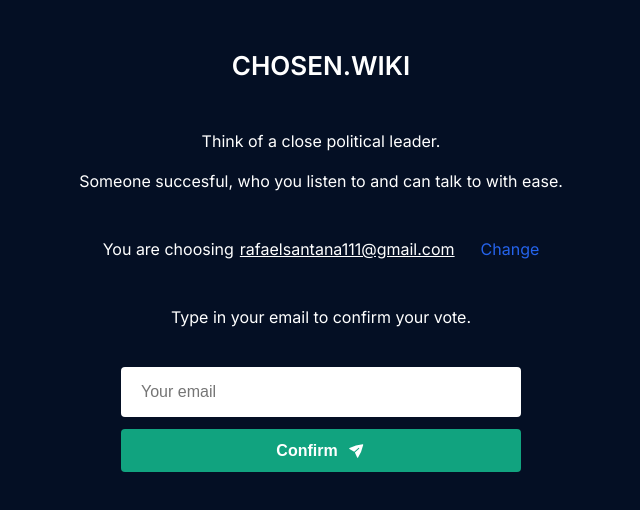
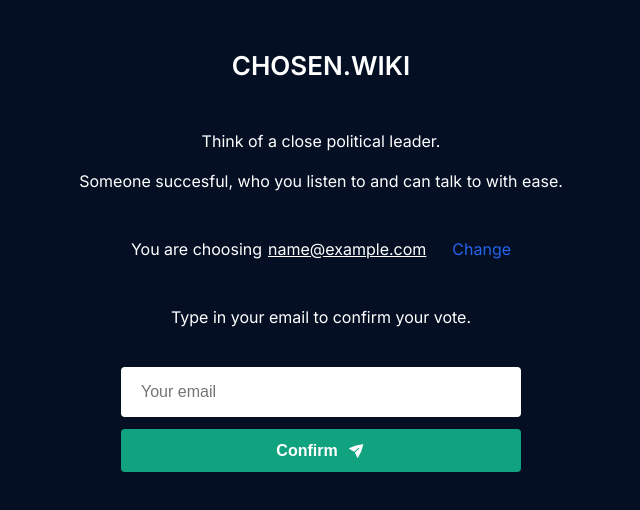
Before and after one commit to xsantanax/chosen, a Next.js app: page / in a window 1280 px wide. Both pictures are taken after typing "name@example.com" into the empty fields and a click on the button "Confirm". Shown: the top 510 px of the page, without its empty margins (319-959 px from the left). Built offline with nearby package versions, Linux system fonts and the light colour scheme.

Commit message:
StepsProvider

```diff
--- a/app/page.tsx
+++ b/app/page.tsx
@@ -1,22 +1,16 @@
-'use client'
-import StepOne from '@/components/StepOne'
-import StepTwo from '@/components/StepTwo'
-import StepThree from '@/components/StepThree'
 import styles from './page.module.css'
-import { useState } from 'react'
-import Link from 'next/link'
+import Steps from '@/components/Steps'
+import { StepsProvider } from '../hooks/useSteps'
 
 export default function Home() {
-  const [step, setStep] = useState(1)
-
   return (
     <>
       <div className={styles.title}>Chosen.wiki</div>
       <div>Think of a close political leader.</div>
       <div>Someone succesful, who you listen to and can talk to with ease.</div>
-      {step == 1 && <StepOne setStep={setStep} />}
-      {step == 2 && <StepTwo setStep={setStep} />}
-      {step == 3 && <StepThree setStep={setStep} />}
+      <StepsProvider>
+        <Steps />
+      </StepsProvider>
     </>
   )
 }
--- a/components/EmailInput.tsx
+++ b/components/EmailInput.tsx
@@ -12,7 +12,7 @@ export default function EmailInput({ placeholder = '', action }: any) {
     // if (!/\S+@\S+\.\S+/.test(email)) setError(true)
     if (false) setError(true)
     else {
-      action()
+      action(email)
       setError(false)
     }
   }
--- a/components/StepOne.tsx
+++ b/components/StepOne.tsx
@@ -1,12 +1,15 @@
 import EmailInput from '@/components/EmailInput'
 import styles from 'styles/steps.module.css'
 import Link from 'next/link'
+import { useSteps } from '@/hooks/useSteps'
 
-export default function StepOne({ setStep }: any) {
+export default function StepOne() {
+  const { handleStep1to2 } = useSteps()
+
   return (
     <>
       <div>Type in the email of your chosen one.</div>
-      <EmailInput placeholder='His/her email' action={() => setStep(2)} />
+      <EmailInput placeholder='His/her email' action={handleStep1to2} />
       <Link className={styles.link} href='/results'>
         See results
       </Link>
--- a/components/StepThree.tsx
+++ b/components/StepThree.tsx
@@ -1,16 +1,15 @@
 import Link from 'next/link'
 import styles from 'styles/steps.module.css'
+import { useSteps } from '@/hooks/useSteps'
 
-export default function StepTwo({ setStep }: any) {
+export default function StepTwo() {
+  const { chosenEmail } = useSteps()
+
   return (
     <>
       <br />
       <div>
-        You successfully voted in{' '}
-        <u>
-          {'Rafael'}
-          {/* {theirEmail} */}
-        </u>
+        You successfully voted in <u>{chosenEmail}</u>
       </div>
       <br />
 
--- a/components/StepTwo.tsx
+++ b/components/StepTwo.tsx
@@ -1,17 +1,20 @@
 import EmailInput from '@/components/EmailInput'
 import styles from 'styles/steps.module.css'
+import { useSteps } from '@/hooks/useSteps'
 
-export default function StepTwo({ setStep }: any) {
+export default function StepTwo() {
+  const { setStep, chosenEmail, handleStep2to3 } = useSteps()
+
   return (
     <>
       <div className={styles.container}>
-        You are choosing <u>rafaelsantana111@gmail.com</u>
+        You are choosing <u>{chosenEmail}</u>
         <div className={styles.change} onClick={() => setStep(1)}>
           Change
         </div>
       </div>
       <div>Type in your email to confirm your vote.</div>
-      <EmailInput placeholder='Your email' action={() => setStep(3)} />
+      <EmailInput placeholder='Your email' action={handleStep2to3} />
     </>
   )
 }
--- /dev/null
+++ b/components/Steps.tsx
@@ -0,0 +1,17 @@
+'use client'
+import StepOne from '@/components/StepOne'
+import StepTwo from '@/components/StepTwo'
+import StepThree from '@/components/StepThree'
+import { useSteps } from '@/hooks/useSteps'
+
+export default function Steps() {
+  const { step } = useSteps()
+
+  return (
+    <>
+      {step == 1 && <StepOne />}
+      {step == 2 && <StepTwo />}
+      {step == 3 && <StepThree />}
+    </>
+  )
+}
--- /dev/null
+++ b/hooks/useSteps.js
@@ -0,0 +1,38 @@
+'use client'
+import { useContext, createContext, useState } from 'react'
+
+const StepsContext = createContext()
+
+const StepsProvider = ({ children }) => {
+  const [step, setStep] = useState(1)
+  const [userEmail, setUserEmail] = useState('')
+  const [chosenEmail, setChosenEmail] = useState('')
+
+  const handleStep1to2 = (email) => {
+    setChosenEmail(email)
+    setStep(2)
+  }
+
+  const handleStep2to3 = (email) => {
+    setUserEmail(email)
+    setStep(3)
+  }
+
+  return (
+    <StepsContext.Provider
+      value={{
+        setStep,
+        handleStep1to2,
+        handleStep2to3,
+        step,
+        chosenEmail
+      }}
+    >
+      {children}
+    </StepsContext.Provider>
+  )
+}
+
+const useSteps = () => useContext(StepsContext)
+
+export { StepsProvider, useSteps }
```
